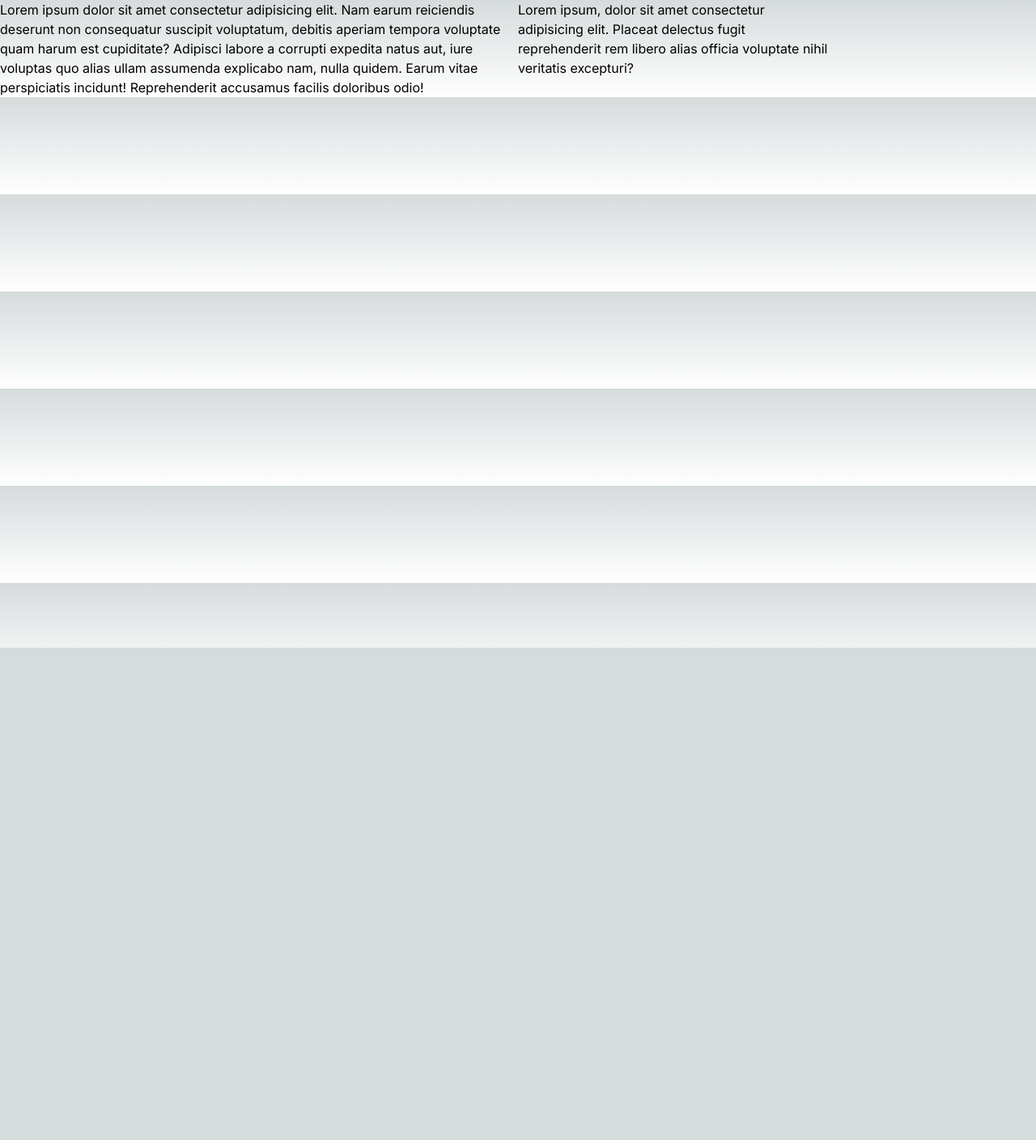
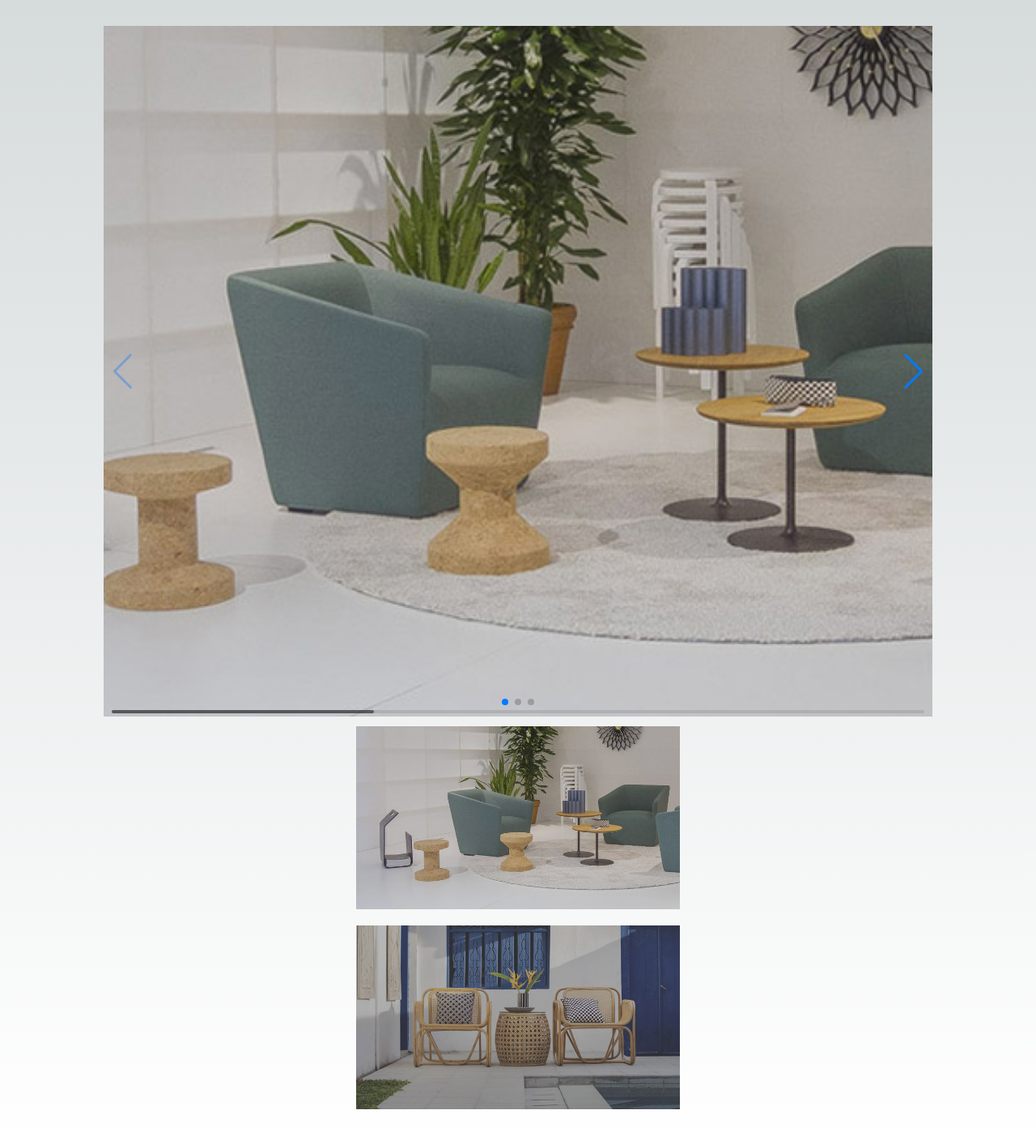
Before and after one commit to Samsuj-joha/Felna_Tech, a Next.js app in the folder felna-app/: page /components/Hero in a window 1280 px wide. Shown: the top 1408 px of the page at 81% size. Before the commit the page ends 800 px from the top, so only its background shows below. Built offline with nearby package versions, Linux system fonts and the light colour scheme.

Commit message:
included hero-section all changrs file

```diff
--- a/felna-app/app/components/Hero/page.jsx
+++ b/felna-app/app/components/Hero/page.jsx
@@ -1,18 +1,79 @@
+"use client"
+// import Swiper core and required modules
+import { Navigation, Pagination, Scrollbar, A11y } from 'swiper/modules';
 
-function Hero() {
+import { Swiper, SwiperSlide } from 'swiper/react';
+import Image from 'next/image'
+import Slider1 from './../../../Images/slider-1.jpg'
+import Slider2 from './../../../Images/slide-2.jpg'
+import Slider3 from './../../../Images/slide-3.jpg'
+// Import Swiper styles
+import 'swiper/css';
+import 'swiper/css/navigation';
+import 'swiper/css/pagination';
+import 'swiper/css/scrollbar';
+
+const Hero= () => {
   return (
-    <>
-    <div className="container mx-auto flex">
-        <div className="hero-left basis-1/2">
-            <p>Lorem ipsum dolor sit amet consectetur adipisicing elit. Nam earum reiciendis deserunt non consequatur suscipit voluptatum, debitis aperiam tempora voluptate quam harum est cupiditate? Adipisci labore a corrupti expedita natus aut, iure voluptas quo alias ullam assumenda explicabo nam, nulla quidem. Earum vitae perspiciatis incidunt! Reprehenderit accusamus facilis doloribus odio!</p>
+   <>
+    <div className=" py-8 gap-5 2xl:flex 2xl:container 2xl:mx-auto   ">
+      <div className=' mx-auto  '>
+        <Swiper className='lg:max-w-screen-lg lg:h-3/4 xl:max-w-screen-lg xl:h-3/4 2xl:max-w-screen-lg 2xl:h-3/4 sm:mx-auto md:mx-auto lg:mx-auto  xl:mx-auto'
+          // install Swiper modules
+          modules={[Navigation, Pagination, Scrollbar, A11y]}
+          spaceBetween={50}
+          slidesPerView={1}
+          navigation
+          pagination={{ clickable: true }}
+          scrollbar={{ draggable: true }}
+          onSwiper={(swiper) => console.log(swiper)}
+          onSlideChange={() => console.log('slide change')}
+        >
+          <SwiperSlide>
+            <Image className='object-cover'
+              src={Slider1}
+              width={1100}
+              height={500}
+            />
+          </SwiperSlide>
+          <SwiperSlide>
+            <Image className='object-cover'
+              src={Slider1}
+              width={1100}
+              height={500}
+            />
+          </SwiperSlide>
+          <SwiperSlide>
+            <Image className='object-cover'
+              src={Slider1}
+              width={1100}
+              height={500}
+            />
+          </SwiperSlide>
+
+        </Swiper>
+      </div>
+      <div className='grid-cols-2 '>
+        <div className='flex flex-col justify-center items-center gap-5 py-3'>
+          <div className="right-1">
+            <Image className='object-cover '
+                src={Slider2}
+                width={400}
+                height={100}
+              />
+          </div>
+          <div className="right-2">
+            <Image className='object-cover'
+                src={Slider3}
+                width={400}
+                height={400}
+            />
+          </div>
         </div>
-        <div className="hero-right basis-96">
-            <p>Lorem ipsum, dolor sit amet consectetur adipisicing elit. Placeat delectus fugit reprehenderit rem libero alias officia voluptate nihil veritatis excepturi?</p>
-        </div>
+      </div>
     </div>
 
-    </>
-  )
-}
-
+   </>
+  );
+};
 export default Hero
--- a/felna-app/package.json
+++ b/felna-app/package.json
@@ -10,7 +10,7 @@
   },
   "dependencies": {
     "next": "14.0.0",
-    "react": "^18",
+    "react": "^18.2.0",
     "react-dom": "^18",
     "swiper": "^11.0.3"
   },
```
Also changed, not shown: 1 other file (tests, documents, lock files or other folders).
